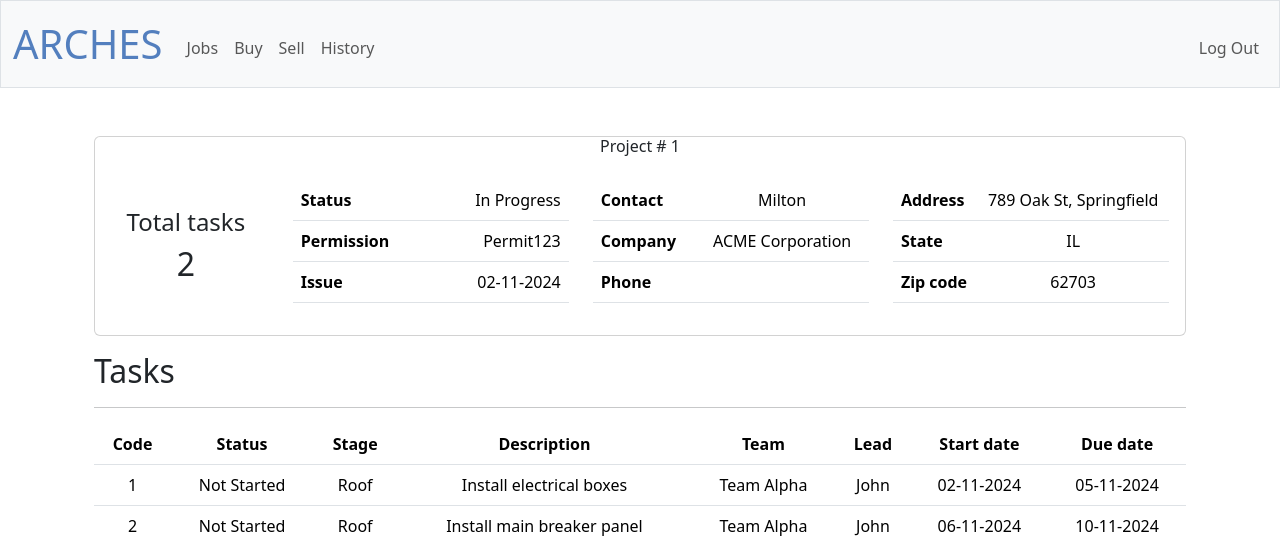
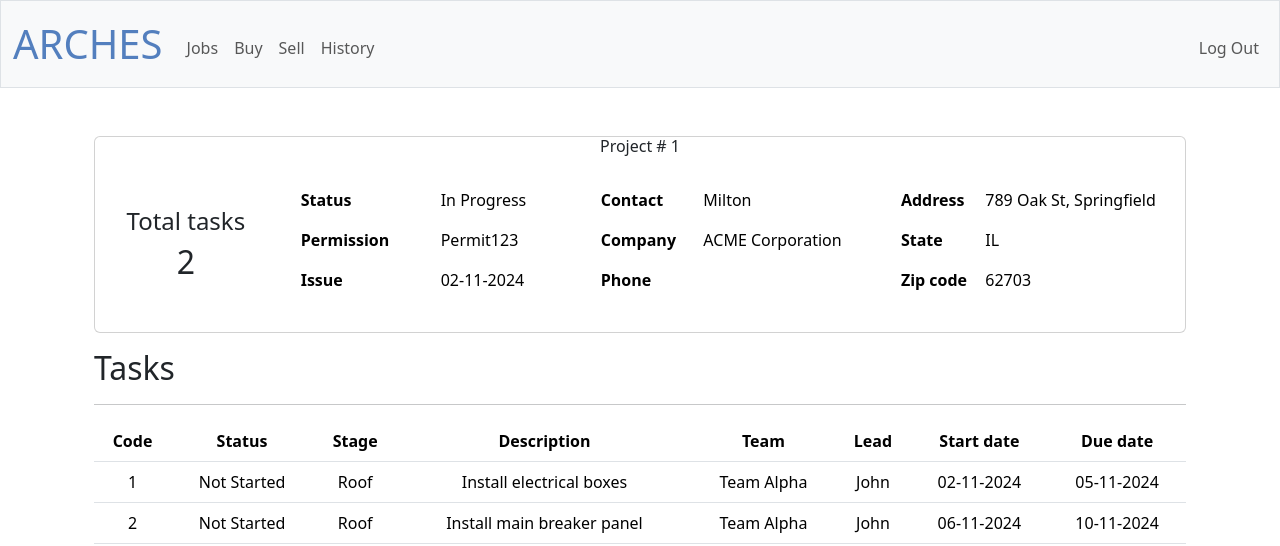
Before and after one commit to RLCM696/company, a Flask app: page /project?project=1 in a window 1280 px wide. Shown: the top 546 px of the page. Run offline with Flask 3, Linux system fonts and the light colour scheme; a user stored in the database is signed in; data comes from the database, SQL or seed files in the repository; some libraries are stand-ins or nearby versions.

Commit message:
Sun, Nov 3, 2024, 7:07 PM -05:00

```diff
--- a/templates/project.html
+++ b/templates/project.html
@@ -17,58 +17,58 @@
                 <div class="card-body">
                     <div class="row">
                         <div class="col table-responsive align-self-center">
-                            <table class="table">
+                            <table class="table table-borderless">
                                 <thead></thead>
                                 <tbody>
                                     <tr>
                                         <th scope="row" class="text-start">Status</th>
-                                        <td class="text-end">{{project["status"]}}</td>
+                                        <td class="text-start">{{project["status"]}}</td>
                                     </tr>
                                     <tr>
                                         <th scope="row" class="text-start">Permission</th>
-                                        <td class="text-end">{{project["permission"]}}</td>
+                                        <td class="text-start">{{project["permission"]}}</td>
                                     </tr>
                                     <tr>
                                         <th scope="row" class="text-start">Issue</th>
-                                        <td class="text-end">{{project["date"]}}</td>
+                                        <td class="text-start">{{project["date"]}}</td>
                                     </tr>
                                 </tbody>
                             </table>
                         </div>
                         <div class="col table-responsive align-self-center">
-                            <table class="table">
+                            <table class="table table-borderless">
                                 <thead></thead>
                                 <tbody>
                                     <tr>
                                         <th scope="row" class="text-start">Contact</th>
-                                        <td>{{project["client"]}}</td>
+                                        <td class="text-start">{{project["client"]}}</td>
                                     </tr>
                                     <tr>
                                         <th scope="row" class="text-start">Company</th>
-                                        <td>{{project["company"]}}</td>
+                                        <td class="text-start">{{project["company"]}}</td>
                                     </tr>
                                     <tr>
                                         <th scope="row" class="text-start">Phone</th>
-                                        <td>{{project["phone"]}}</td>
+                                        <td class="text-start">{{project["phone"]}}</td>
                                     </tr>
                                 </tbody>
                             </table>
                         </div>
                         <div class="col table-responsive align-self-center">
-                            <table class="table">
+                            <table class="table table-borderless">
                                 <thead></thead>
                                 <tbody>
                                     <tr>
                                         <th scope="row" class="text-start">Address</th>
-                                        <td>{{project["address"]}}, {{project["city"]}}</td>
+                                        <td class="text-start">{{project["address"]}}, {{project["city"]}}</td>
                                     </tr>
                                     <tr>
                                         <th scope="row" class="text-start">State</th>
-                                        <td>{{project["state"]}}</td>
+                                        <td class="text-start">{{project["state"]}}</td>
                                     </tr>
                                     <tr>
                                         <th scope="row" class="text-start">Zip code</th>
-                                        <td>{{project["zip_code"]}}</td>
+                                        <td class="text-start">{{project["zip_code"]}}</td>
                                     </tr>
                                 </tbody>
                             </table>
```
Also changed, not shown: 1 other file.
